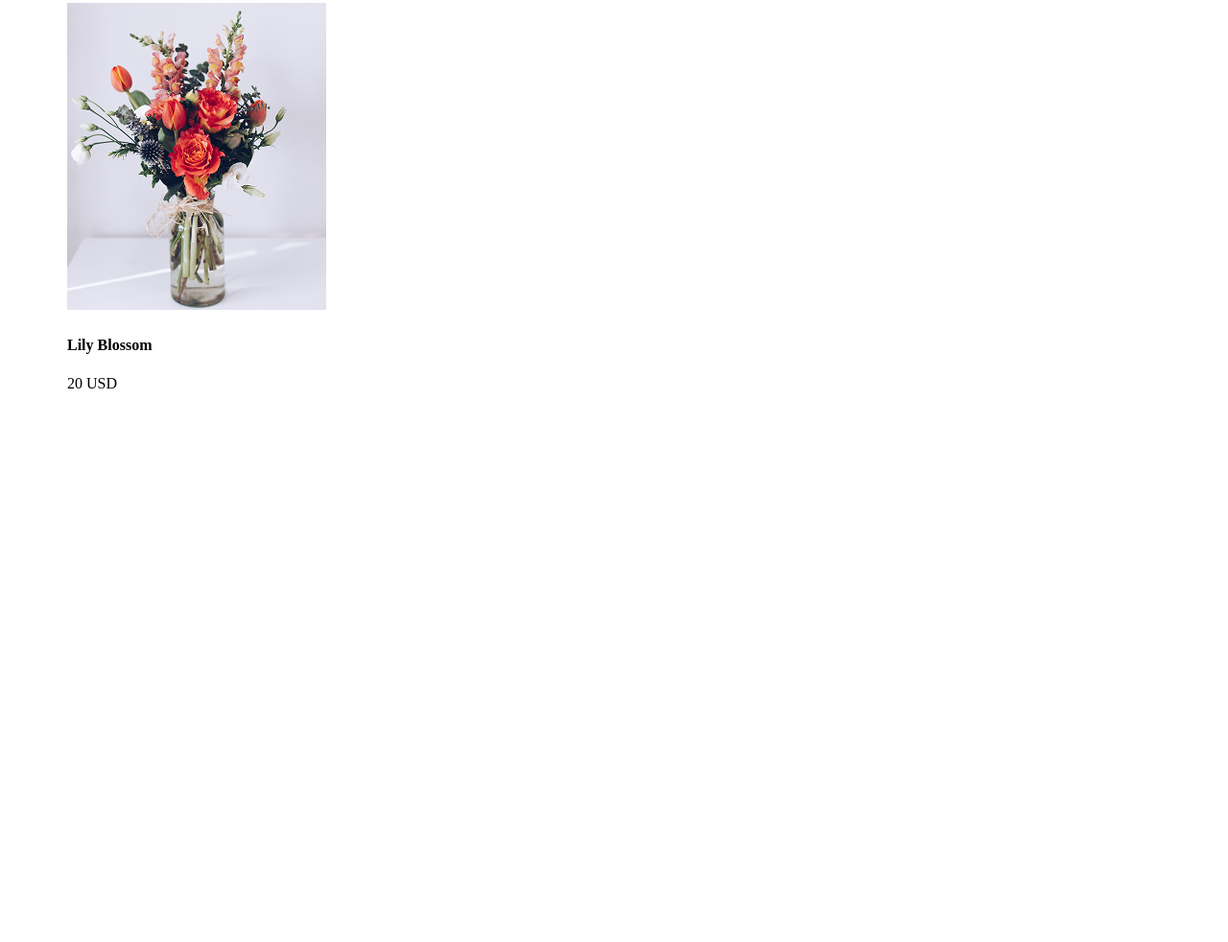
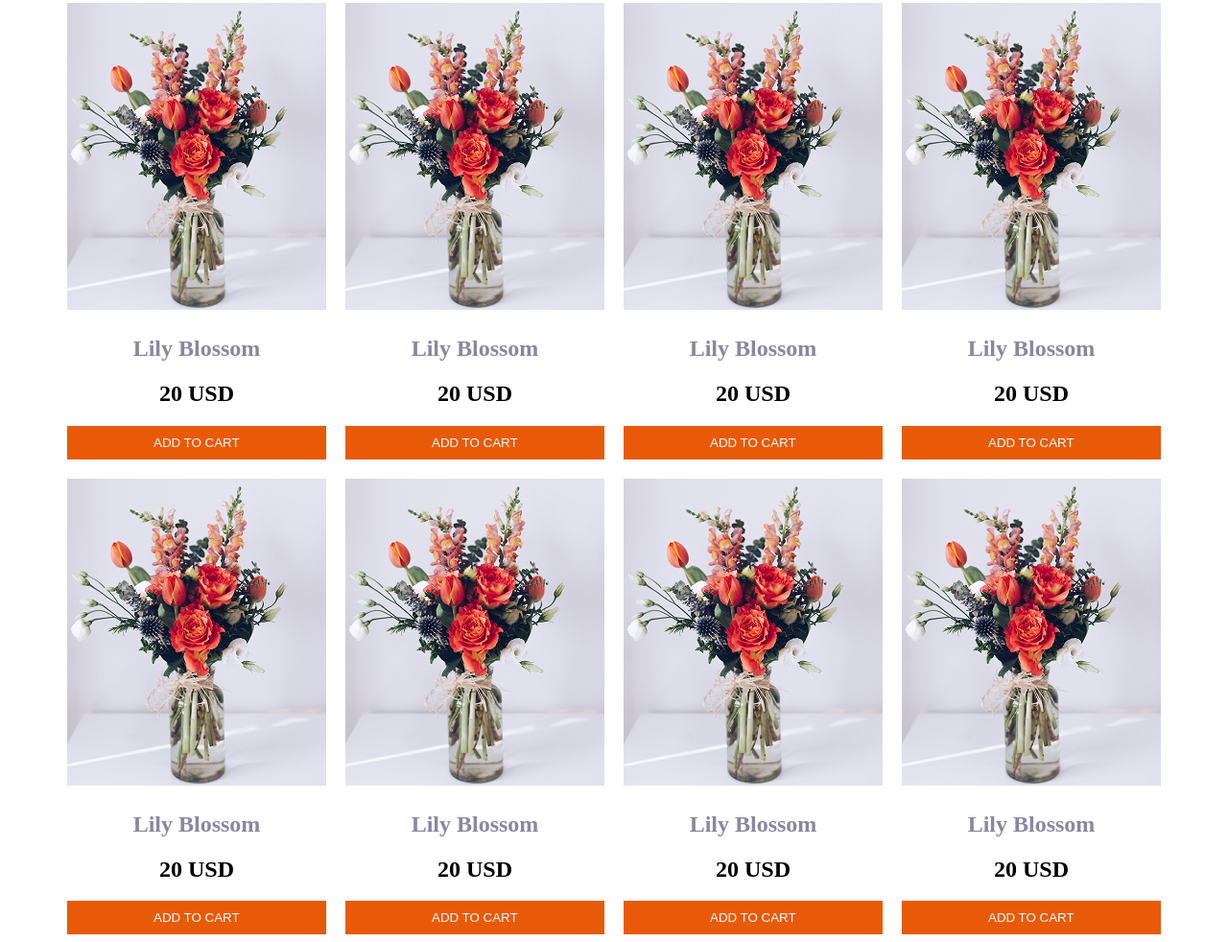
Before and after one commit to omairabi/my-assignment2, a plain HTML site: page index.html in a window 1280 px wide. Shown: the part 890-1872 px from the top of the page at 96% size. Before the commit the page ends 1315 px from the top, so only its background shows below. Drawn offline with Linux system fonts and the light colour scheme.

Commit message:
added card items, image and h2 title

```diff
--- a/index.html
+++ b/index.html
@@ -48,10 +48,71 @@
         </section>
         <!-- card section -->
          <section>
-            <div>
-                <img src="assets/sample-flower-image.png" alt="">
-                <h4>Lily Blossom</h4>
-                <p>20 USD</p>
+            <div class="card">
+                <div class="card-items">
+                  <img src="assets/sample-flower-image.png" alt="">
+                  <div class="card-h2">
+                       <h2 class="card-title light-grey">Lily Blossom</h2>
+                       <h2 class="card-title black2">20 USD</h2>
+                  </div>
+                  <button class="btn-primary">ADD TO CART</button>
+                </div>
+                <div class="card-items">
+                  <img src="assets/sample-flower-image.png" alt="">
+                  <div class="card-h2">
+                       <h2 class="card-title light-grey">Lily Blossom</h2>
+                       <h2 class="card-title black2">20 USD</h2>
+                  </div>
+                  <button class="btn-primary">ADD TO CART</button>
+                </div>
+                <div class="card-items">
+                  <img src="assets/sample-flower-image.png" alt="">
+                  <div class="card-h2">
+                       <h2 class="card-title light-grey">Lily Blossom</h2>
+                       <h2 class="card-title black2">20 USD</h2>
+                  </div>
+                  <button class="btn-primary">ADD TO CART</button>
+                </div>
+                <div class="card-items">
+                  <img src="assets/sample-flower-image.png" alt="">
+                  <div class="card-h2">
+                       <h2 class="card-title light-grey">Lily Blossom</h2>
+                       <h2 class="card-title black2">20 USD</h2>
+                  </div>
+                  <button class="btn-primary">ADD TO CART</button>
+                </div>
+                <div class="card-items">
+                  <img src="assets/sample-flower-image.png" alt="">
+                  <div class="card-h2">
+                       <h2 class="card-title light-grey">Lily Blossom</h2>
+                       <h2 class="card-title black2">20 USD</h2>
+                  </div>
+                  <button class="btn-primary">ADD TO CART</button>
+                </div>
+                <div class="card-items">
+                  <img src="assets/sample-flower-image.png" alt="">
+                  <div class="card-h2">
+                       <h2 class="card-title light-grey">Lily Blossom</h2>
+                       <h2 class="card-title black2">20 USD</h2>
+                  </div>
+                  <button class="btn-primary">ADD TO CART</button>
+                </div>
+                <div class="card-items">
+                  <img src="assets/sample-flower-image.png" alt="">
+                  <div class="card-h2">
+                       <h2 class="card-title light-grey">Lily Blossom</h2>
+                       <h2 class="card-title black2">20 USD</h2>
+                  </div>
+                  <button class="btn-primary">ADD TO CART</button>
+                </div>
+                <div class="card-items">
+                  <img src="assets/sample-flower-image.png" alt="">
+                  <div class="card-h2">
+                       <h2 class="card-title light-grey">Lily Blossom</h2>
+                       <h2 class="card-title black2">20 USD</h2>
+                  </div>
+                  <button class="btn-primary">ADD TO CART</button>
+                </div>
             </div>
          </section>
 
--- a/styles/styles.css
+++ b/styles/styles.css
@@ -18,7 +18,7 @@ main{
 /* color-3 */
 .black{
     color: #252432;
-    font-weight: 300px;
+    font-weight: 10px;
 }
 /* color-4 */
 .light-grey{
@@ -29,6 +29,16 @@ main{
 }
 .section-description{
     font-size: 30px;
+}
+.black2{
+    color: #000000;
+    font-weight: 700px;
+}
+.btn-primary{
+    background-color: #E95A08;
+    color: white;
+    padding: 10px 90px 10px;
+    border: 0px;
 }
 
 /* navbar styles */
@@ -83,6 +93,19 @@ main{
     justify-items: center;
 
 }
+/* card section */
+.card-items{
+    /* border: 1px solid purple; */
+    gap: 20px;
+}
+.card{
+    gap: 20px;
+    display: grid;
+    grid-template-columns: repeat(4, 1fr);
+}
+.card-h2{
+    justify-items: center;
+}
 
 
 /* responsive section */
```
